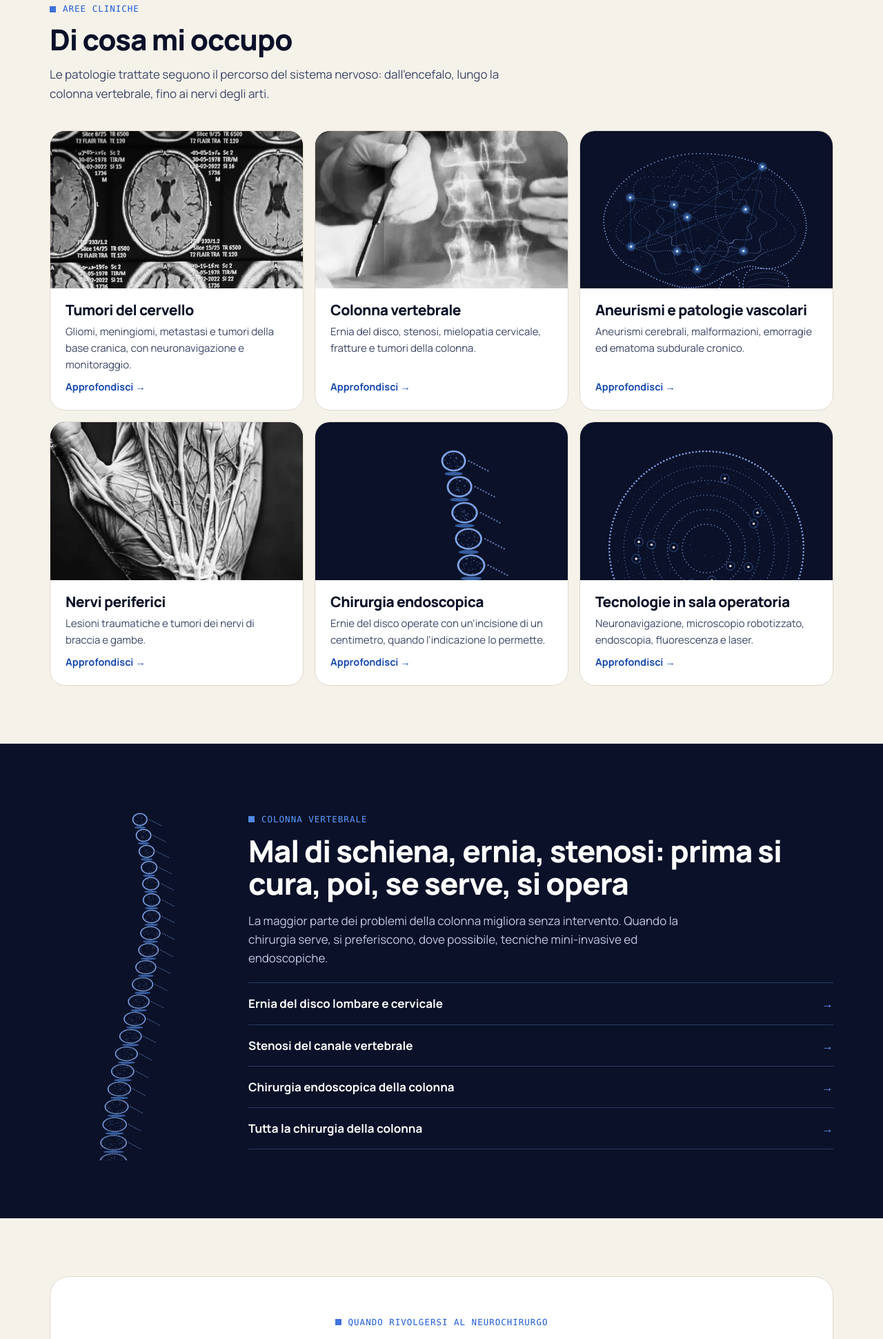
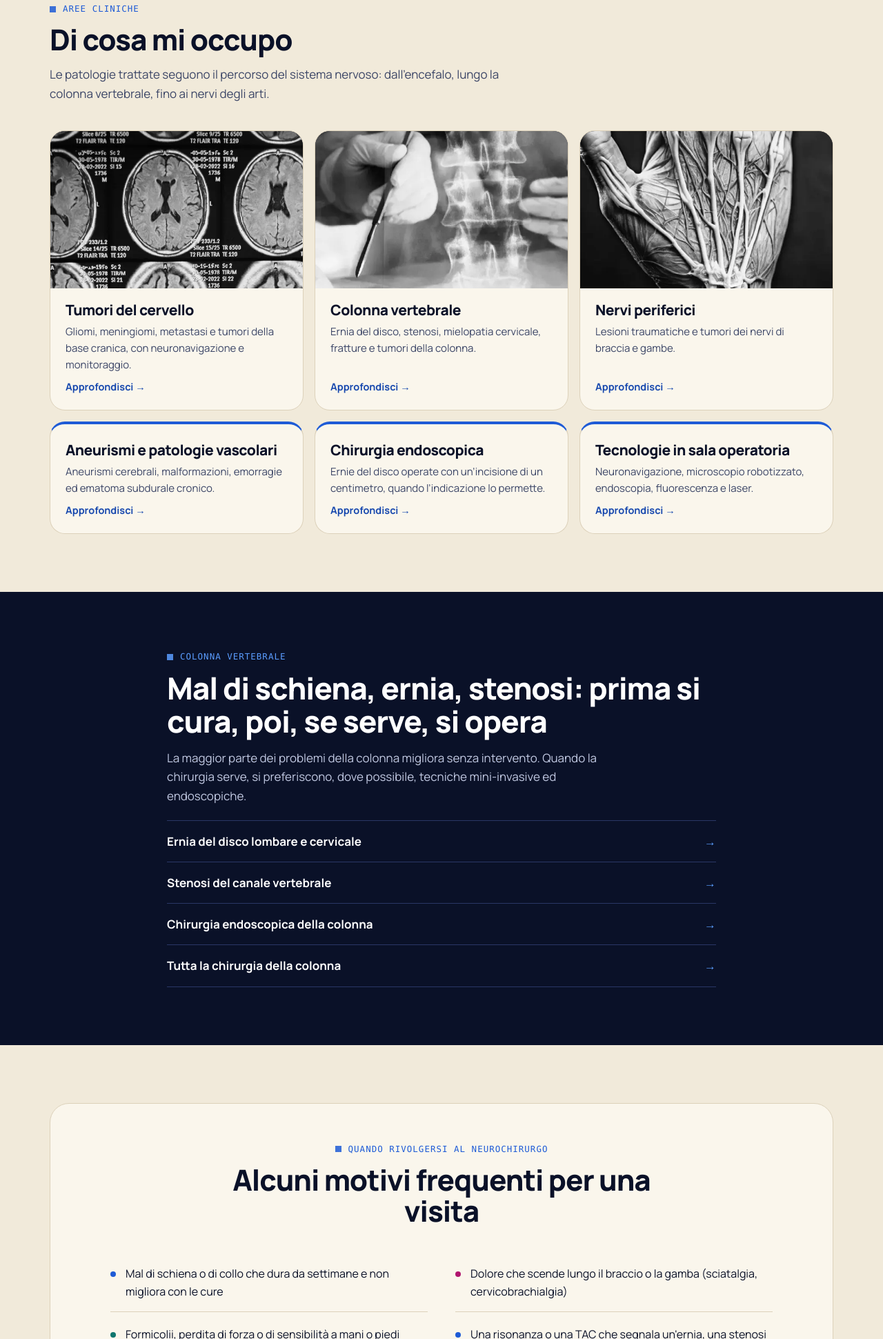
Before and after one commit to adskir/bozzacolamaria, a plain HTML site: page index.html in a window 1280 px wide. Shown: the part 859-2800 px from the top of the page at 69% size. Drawn offline with Linux system fonts and the light colour scheme.

Commit message:
Via la grafica a punti; avorio più visibile (#F1EADA), carte aree: foto in alto, testo sotto
Co-Authored-By: Claude Opus 5.5 <noreply@anthropic.com>
Claude-Session: https://claude.ai/code/session_01KutUNZmbXa2PRUqu11jtbw

```diff
--- a/assets/style.css
+++ b/assets/style.css
@@ -249,7 +249,7 @@ nav .btn{box-shadow:0 0 0 1px rgba(255,255,255,.6),0 0 16px rgba(255,255,255,.22
 
 /* ===== Ritmo chiaro/scuro e componenti delle pagine interne (18.11.2026) ===== */
 .light{
-  --paper:#F5F2EA; --white:#FFFFFF; --paper-2:#ECE7DC; --line:#E0DACC; --line-2:#CFC7B5;
+  --paper:#F1EADA; --white:#FAF6EC; --paper-2:#E7DEC9; --line:#DCD1BA; --line-2:#C9BC9F;
   --ink:#0A1128; --ink-soft:#3B4566; --ink-mute:#566080;
   --teal:#1E5BD6; --teal-deep:#1748AE; --amber:#B0156E; --mint:#0F766E;
   background:var(--paper); color:var(--ink)
@@ -257,7 +257,7 @@ nav .btn{box-shadow:0 0 0 1px rgba(255,255,255,.6),0 0 16px rgba(255,255,255,.22
 .light .btn-primary{background:#0A1128;color:#fff;box-shadow:none;animation:none}
 .light .btn-primary:hover{background:#1E3A8A}
 .light .btn-ghost{color:#0A1128;border-color:var(--line-2);box-shadow:none}
-.light .btn-ghost:hover{background:#fff;border-color:#0A1128}
+.light .btn-ghost:hover{background:var(--white);border-color:#0A1128}
 .light .rev-text{color:#25304F}
 .light .rev-score b,.light .hero-meta b{color:#0A1128}
 .light .about-stats .stat:nth-child(4){border-color:#0A1128}
@@ -387,3 +387,12 @@ nav .btn{box-shadow:0 0 0 1px rgba(255,255,255,.6),0 0 16px rgba(255,255,255,.22
 .light .av{background:var(--paper-2);color:#0A1128}
 .light details summary::after{color:var(--teal-deep)}
 @media(max-width:900px){.p-hero .art{display:flex;justify-content:center}.p-hero .art img{max-height:200px;width:auto}}
+
+/* 18.11 sera: niente grafica a punti, avorio più visibile */
+.p-hero .wrap:not(:has(.art)){grid-template-columns:1fr}
+.p-hero .wrap:not(:has(.art)) .lede{max-width:44em}
+.band:not(:has(.art)){grid-template-columns:1fr;max-width:860px}
+.area.txt{border-top:4px solid var(--teal)}
+.area.txt .body{padding-top:26px}
+.feat .body{padding-top:26px}
+.feat{border-top:4px solid var(--teal)}
--- a/index.html
+++ b/index.html
@@ -136,20 +136,17 @@
         <div class="pic"><img src="img/patologie-colonna.webp" alt="Radiografia della colonna vertebrale" width="584" height="365" loading="lazy" decoding="async"></div>
         <div class="body"><h3>Colonna vertebrale</h3><p>Ernia del disco, stenosi, mielopatia cervicale, fratture e tumori della colonna.</p><span class="go">Approfondisci →</span></div>
       </a>
-      <a class="area" href="patologie-vascolari.html">
-        <div class="pic art"><img src="img/grafica/cervello.svg" alt="Illustrazione del cervello a punti luminosi" width="584" height="365" loading="lazy" decoding="async"></div>
-        <div class="body"><h3>Aneurismi e patologie vascolari</h3><p>Aneurismi cerebrali, malformazioni, emorragie ed ematoma subdurale cronico.</p><span class="go">Approfondisci →</span></div>
-      </a>
       <a class="area" href="nervi-periferici.html">
         <div class="pic"><img src="img/patologie-nervi.webp" alt="Nervi periferici della mano" width="584" height="365" loading="lazy" decoding="async"></div>
         <div class="body"><h3>Nervi periferici</h3><p>Lesioni traumatiche e tumori dei nervi di braccia e gambe.</p><span class="go">Approfondisci →</span></div>
       </a>
-      <a class="area" href="chirurgia-endoscopica-colonna.html">
-        <div class="pic art"><img src="img/grafica/colonna.svg" alt="Illustrazione della colonna vertebrale a punti luminosi" width="584" height="365" loading="lazy" decoding="async"></div>
+      <a class="area txt" href="patologie-vascolari.html">
+        <div class="body"><h3>Aneurismi e patologie vascolari</h3><p>Aneurismi cerebrali, malformazioni, emorragie ed ematoma subdurale cronico.</p><span class="go">Approfondisci →</span></div>
+      </a>
+      <a class="area txt" href="chirurgia-endoscopica-colonna.html">
         <div class="body"><h3>Chirurgia endoscopica</h3><p>Ernie del disco operate con un’incisione di un centimetro, quando l’indicazione lo permette.</p><span class="go">Approfondisci →</span></div>
       </a>
-      <a class="area" href="tecnologie.html">
-        <div class="pic art"><img src="img/grafica/microscopio.svg" alt="Illustrazione di un campo visivo al microscopio" width="584" height="365" loading="lazy" decoding="async"></div>
+      <a class="area txt" href="tecnologie.html">
         <div class="body"><h3>Tecnologie in sala operatoria</h3><p>Neuronavigazione, microscopio robotizzato, endoscopia, fluorescenza e laser.</p><span class="go">Approfondisci →</span></div>
       </a>
     </div>
@@ -158,7 +155,6 @@
 
 <section class="spine-band">
   <div class="wrap band">
-    <div class="art"><img src="img/grafica/colonna.svg" alt="Illustrazione della colonna vertebrale a punti luminosi" width="360" height="900" loading="lazy"></div>
     <div>
       <div class="kicker">Colonna vertebrale</div>
       <h2>Mal di schiena, ernia, stenosi: prima si cura, poi, se serve, si opera</h2>
@@ -223,15 +219,12 @@
     </div>
     <div class="featured">
       <a class="feat" href="pubblicazioni.html#p2026-mgmt" style="text-decoration:none;color:inherit">
-        <div class="pic"><img src="img/grafica/cervello.svg" alt="" width="300" height="240" loading="lazy"></div>
         <div class="body"><div class="meta">2026 · Neurosurgical Review</div><h3>Intelligenza artificiale e risonanza per prevedere MGMT nel glioblastoma</h3><span class="go" style="font-weight:700;color:var(--teal-deep);font-size:14px">Leggi la sintesi →</span></div>
       </a>
       <a class="feat" href="pubblicazioni.html#p2025-transpeduncolare" style="text-decoration:none;color:inherit">
-        <div class="pic"><img src="img/grafica/colonna.svg" alt="" width="300" height="240" loading="lazy"></div>
         <div class="body"><div class="meta">2025 · Neurosurgical Focus</div><h3>Metastasi vertebrali: lo studio multicentrico sull’accesso transpeduncolare</h3><span class="go" style="font-weight:700;color:var(--teal-deep);font-size:14px">Leggi la sintesi →</span></div>
       </a>
       <a class="feat" href="pubblicazioni.html#p2025-confocale" style="text-decoration:none;color:inherit">
-        <div class="pic"><img src="img/grafica/microscopio.svg" alt="" width="300" height="240" loading="lazy"></div>
         <div class="body"><div class="meta">2025 · Diagnostics</div><h3>Endomicroscopia laser confocale: vedere le cellule durante l’intervento</h3><span class="go" style="font-weight:700;color:var(--teal-deep);font-size:14px">Leggi la sintesi →</span></div>
       </a>
     </div>
```
Also changed, not shown: chirurgia-endoscopica-colonna.html (+0 -1 lines), colonna-vertebrale.html (+0 -1 lines), ernia-del-disco.html (+0 -1 lines), neuro-oncologia.html (+0 -1 lines), patologie-vascolari.html (+0 -1 lines), pubblicazioni.html (+0 -4 lines), stenosi-del-canale.html (+0 -1 lines), tecnologie.html (+0 -1 lines), img/grafica/cervello.svg (deleted), img/grafica/colonna.svg (deleted), img/grafica/microscopio.svg (deleted).
